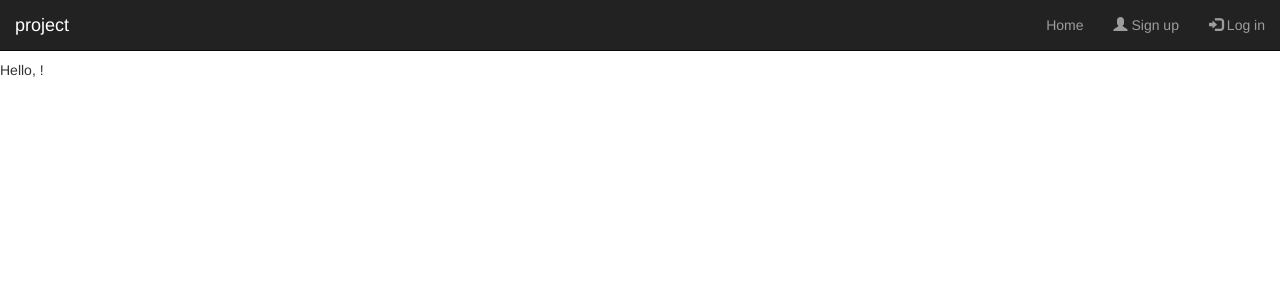
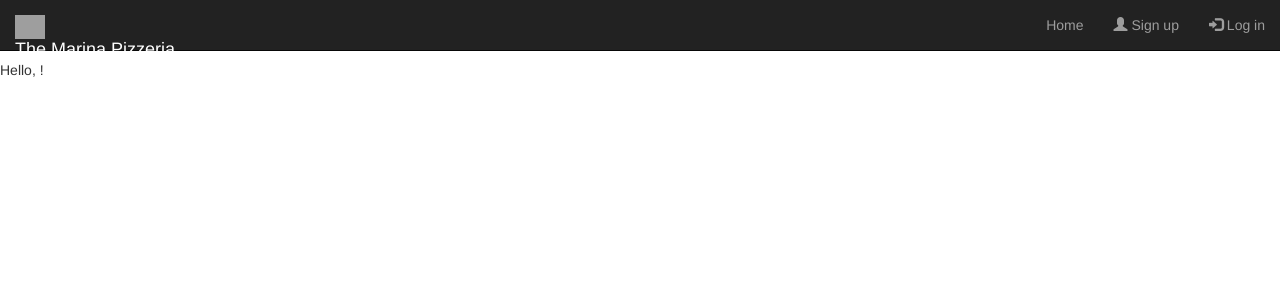
Before and after one commit to Analisa1984/the-marina-pizzeria, a Django app: page / in a window 1280 px wide. Shown: the top 300 px of the page. Run offline with Django 4.2, Linux system fonts and the light colour scheme; some libraries are stand-ins or nearby versions; grey boxes are pictures that could not be loaded.

Commit message:
add images

```diff
--- a/pizzeria/settings.py
+++ b/pizzeria/settings.py
@@ -52,6 +52,7 @@ CRISPY_TEMPLATE_PACK = "bootstrap5"
 
 MIDDLEWARE = [
     'django.middleware.security.SecurityMiddleware',
+    'whitenoise.middleware.WhiteNoiseMiddleware',
     'django.contrib.sessions.middleware.SessionMiddleware',
     'django.middleware.common.CommonMiddleware',
     'django.middleware.csrf.CsrfViewMiddleware',
@@ -125,6 +126,8 @@ USE_TZ = True
 # https://docs.djangoproject.com/en/4.2/howto/static-files/
 
 STATIC_URL = 'static/'
+#STATICFILES_DIRS = [os.path.join(BASE_DIR, 'static')]
+#STATIC_ROOT = os.path.join(BASE_DIR, 'staticfiles')
 
 # Default primary key field type
 # https://docs.djangoproject.com/en/4.2/ref/settings/#default-auto-field
--- a/templates/base.html
+++ b/templates/base.html
@@ -63,7 +63,9 @@
             <span class="icon-bar"></span>
             <span class="icon-bar"></span>
           </button>
-          <a class="navbar-brand" class="styleheader" href="{% url "index" %}">project</a>
+          <a class="navbar-brand" class="styleheader" href="{% url "index" %}">
+            <img src="{% static 'images/marina-pizzeria-logo/marina-pizzeria-logo.png' %}" alt="marina pizzeria logo" width="30" height="24">
+            The Marina Pizzeria</a>
         </div>
         <div class="collapse navbar-collapse" id="mainNavBar">
           <ul class="nav navbar-nav navbar-right">
```
Also changed, not shown: assets/images/marina-pizzeria-page-pics/amadeus-moga-chicken-and-mushroom-pizza.jpg (added), assets/images/marina-pizzeria-page-pics/anthony-lim-pizza-oven.jpg (added), assets/images/marina-pizzeria-page-pics/ilinca-roman-proscuitto-pizza.jpg (added), assets/images/marina-pizzeria-page-pics/maria-bobrova-sorrento-coast.jpg (added), assets/images/marina-pizzeria-page-pics/marina-pizzeria-logo.png (added), assets/images/marina-pizzeria-page-pics/rimsha-noor-ham-pineapple-pizza.jpg (added), assets/images/marina-pizzeria-page-pics/romain-chollet-pizza-bar.jpg (added), assets/images/marina-pizzeria-page-pics/sarang-pande-two-pizzas-on-table.jpg (added), assets/images/marina-pizzeria-page-pics/saundarya-srinivasan-basil-mozzarella-pizza.jpg (added), assets/images/marina-pizzeria-page-pics/serghey-savchuk-tomatoes.jpg (added).
